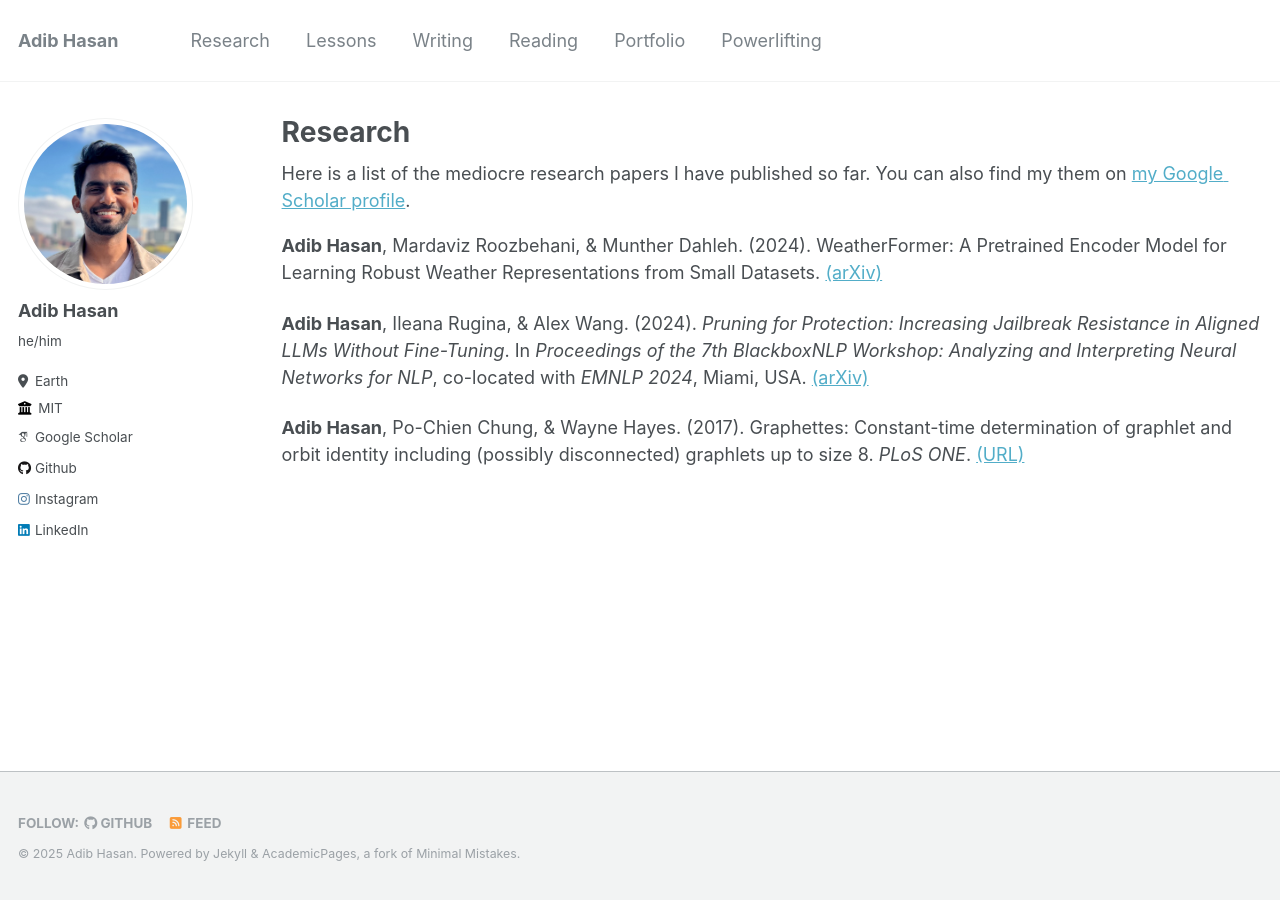
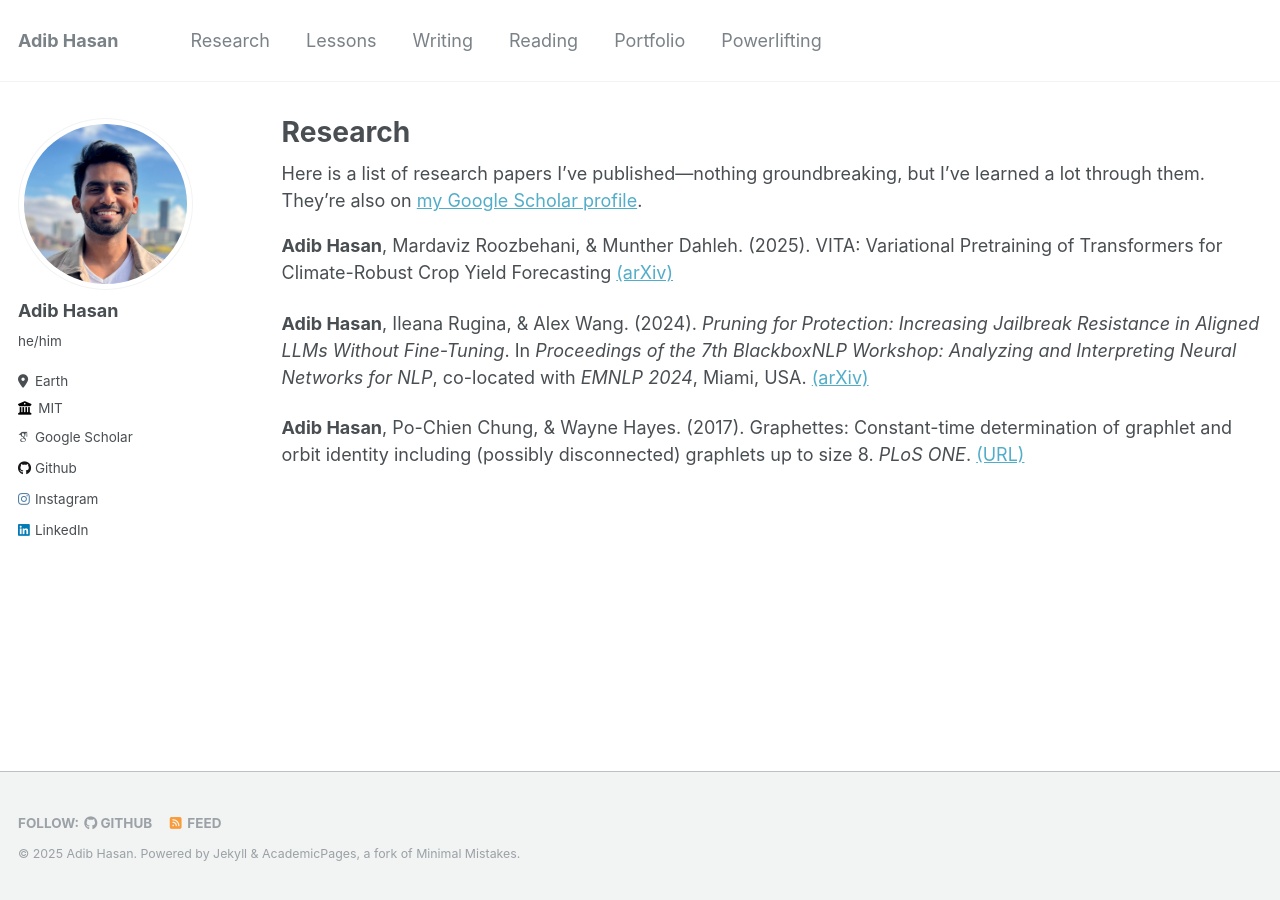
Before and after one commit to Neehan/neehan.github.io, a Jekyll site: the page built from _pages/research.md, in a window 1280 px wide. Built offline with Jekyll 4.4.1, drawn with Linux system fonts in a browser that asks for light colours; some web fonts are replaced.

Commit message:
Update research.md

```diff
--- a/_pages/research.md
+++ b/_pages/research.md
@@ -6,10 +6,10 @@ author_profile: true
 ---
 
 {% if site.author.googlescholar %}
-  <div class="wordwrap">Here is a list of the mediocre research papers I have published so far. You can also find my them on <a href="{{site.author.googlescholar}}">my Google Scholar profile</a>.</div>
+  <div class="wordwrap">Here is a list of research papers I’ve published—nothing groundbreaking, but I’ve learned a lot through them. They’re also on <a href="{{site.author.googlescholar}}">my Google Scholar profile</a>.</div>
 {% endif %}
 
-**Adib Hasan**, Mardaviz Roozbehani, & Munther Dahleh. (2024). WeatherFormer: A Pretrained Encoder Model for Learning Robust Weather Representations from Small Datasets. [(arXiv)](https://arxiv.org/abs/2405.17455)
+**Adib Hasan**, Mardaviz Roozbehani, & Munther Dahleh. (2025). VITA: Variational Pretraining of Transformers for Climate-Robust Crop Yield Forecasting [(arXiv)](https://arxiv.org/abs/2508.03589)
 
 **Adib Hasan**, Ileana Rugina, & Alex Wang. (2024). *Pruning for Protection: Increasing Jailbreak Resistance in Aligned LLMs Without Fine-Tuning*. In *Proceedings of the 7th BlackboxNLP Workshop: Analyzing and Interpreting Neural Networks for NLP*, co-located with *EMNLP 2024*, Miami, USA. [(arXiv)](https://arxiv.org/abs/2401.10862)
 
```
